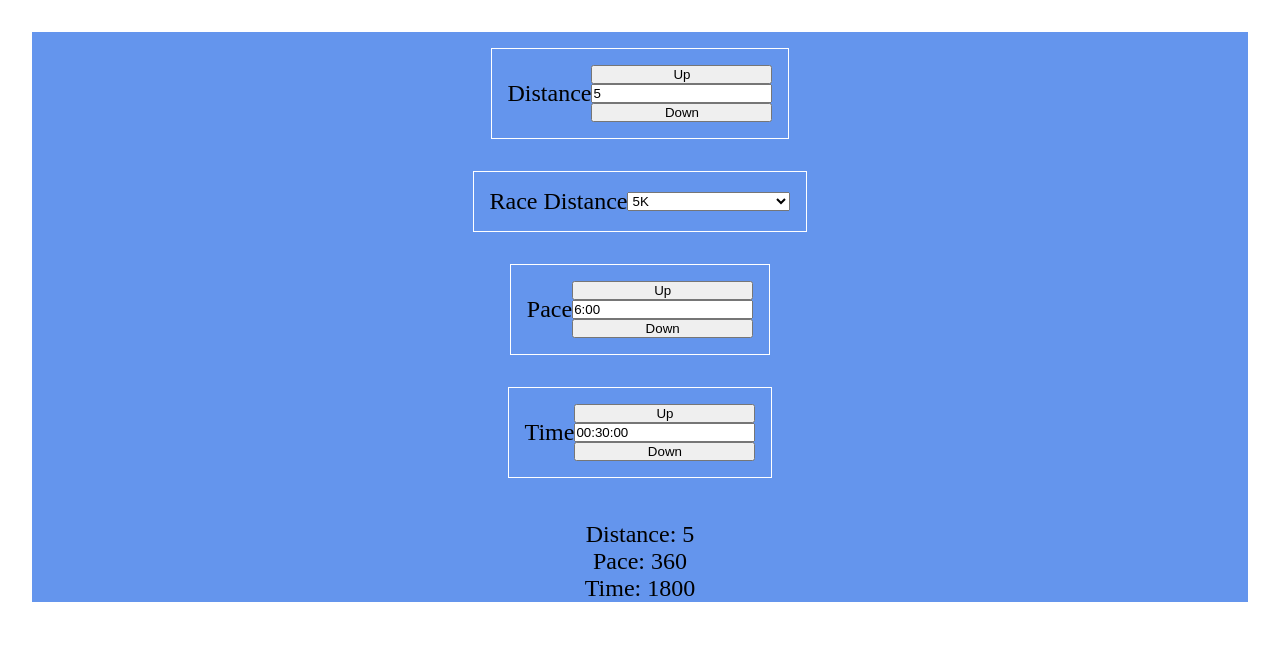
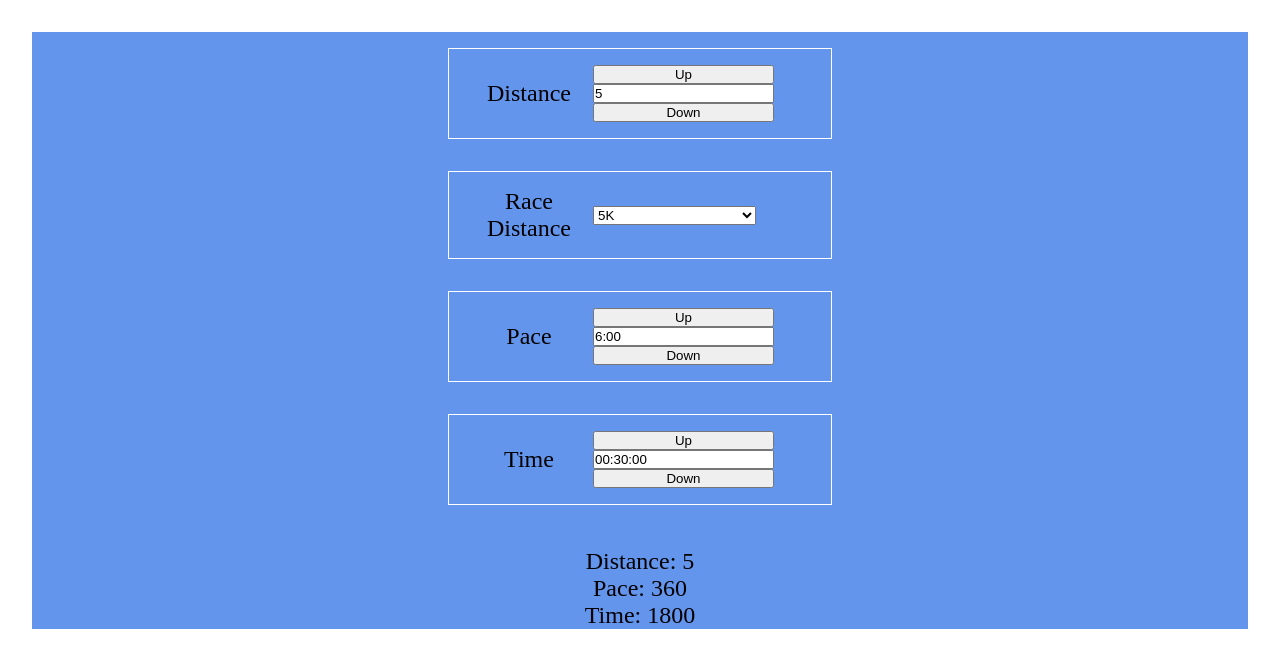
Before and after one commit to sophocles99/pace, a React (Vite) app: page / in a window 1280 px wide. Shown: the top 668 px of the page. Built offline with nearby package versions, Linux system fonts and the light colour scheme.

Commit message:
alter layout

```diff
--- a/src/App.css
+++ b/src/App.css
@@ -22,9 +22,14 @@
 .value-container {
   display: flex;
   align-items: center;
+  width: 24rem;
   margin: 1rem 0;
   padding: 1rem;
   border: 1px solid white;
+}
+
+.value-container label {
+  width: 8rem;
 }
 
 .value {
--- a/src/components/Distance.tsx
+++ b/src/components/Distance.tsx
@@ -32,13 +32,18 @@ export default function DistanceInput({
   };
 
   return (
-    <label className="value-container">
-      Distance
-      <section className="value">
+    <section className="value-container">
+      <label htmlFor="distanceInput">Distance</label>
+      <div className="value">
         <button onClick={handleClick(0.1)}>Up</button>
-        <input value={newDistance} onChange={handleChange} type="number" />
+        <input
+          id="distanceInput"
+          type="number"
+          value={newDistance}
+          onChange={handleChange}
+        />
         <button onClick={handleClick(-0.1)}>Down</button>
-      </section>
-    </label>
+      </div>
+    </section>
   );
 }
--- a/src/components/DistanceSelect.tsx
+++ b/src/components/DistanceSelect.tsx
@@ -39,10 +39,14 @@ export default function DistanceSelect({
   };
 
   return (
-    <label className="value-container">
-      Race Distance
-      <section className="value">
-        <select onChange={handleChange} value={selectedDistance}>
+    <section className="value-container">
+      <label htmlFor="distanceSelect">Race Distance</label>
+      <div className="value">
+        <select
+          id="distanceSelect"
+          onChange={handleChange}
+          value={selectedDistance}
+        >
           <option value="" disabled>
             Choose a race distance
           </option>
@@ -54,7 +58,7 @@ export default function DistanceSelect({
             );
           })}
         </select>
-      </section>
-    </label>
+      </div>
+    </section>
   );
 }
--- a/src/components/Pace.tsx
+++ b/src/components/Pace.tsx
@@ -30,13 +30,18 @@ export default function PaceInput({ pace, changeValue }: PaceProps) {
   };
 
   return (
-    <label className="value-container">
-      Pace
-      <section className="value">
+    <section className="value-container">
+      <label htmlFor="paceInput">Pace</label>
+      <div className="value">
         <button onClick={makeHandleClick(1)}>Up</button>
-        <input value={newPace} onChange={handleChange} inputMode="numeric" />
+        <input
+          id="paceInput"
+          value={newPace}
+          onChange={handleChange}
+          inputMode="numeric"
+        />
         <button onClick={makeHandleClick(-1)}>Down</button>
-      </section>
-    </label>
+      </div>
+    </section>
   );
 }
--- a/src/components/Time.tsx
+++ b/src/components/Time.tsx
@@ -31,13 +31,13 @@ export default function Time({ time, changeValue }: TimeProps) {
   };
 
   return (
-    <label className="value-container">
-      Time
-      <section className="value">
+    <section className="value-container">
+      <label htmlFor="timeInput">Time</label>
+      <div className="value">
         <button onClick={makeHandleClick(1)}>Up</button>
-        <input value={newTime} onChange={handleChange} />
+        <input id="timeInput" value={newTime} onChange={handleChange} />
         <button onClick={makeHandleClick(-1)}>Down</button>
-      </section>
-    </label>
+      </div>
+    </section>
   );
 }
```
